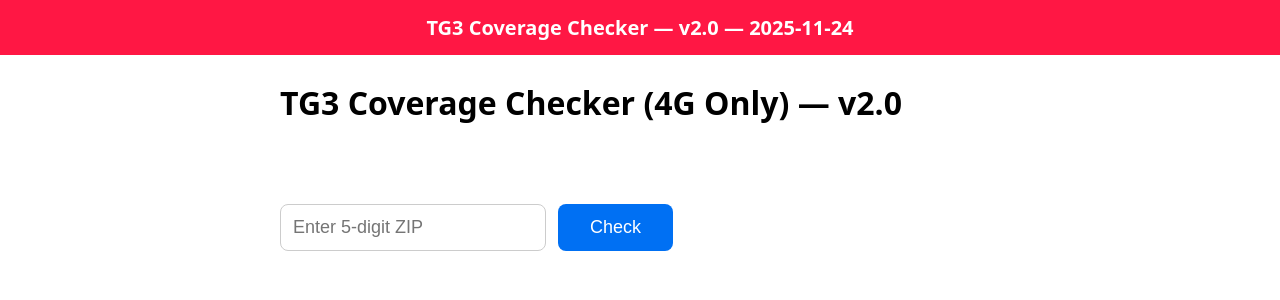
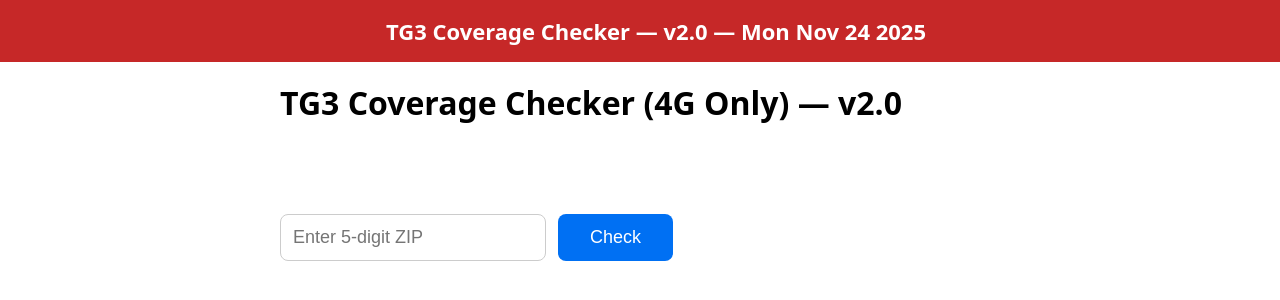
Before and after one commit to saxios2015-lang/cell-coverage-app, a Next.js app: page / in a window 1280 px wide. Shown: the top 300 px of the page. Built offline with nearby package versions, Linux system fonts and the light colour scheme.

Commit message:
Update index.js

```diff
--- a/pages/index.js
+++ b/pages/index.js
@@ -6,7 +6,7 @@ export default function Home() {
   const [result, setResult] = useState(null);
   const [supportedPlmns, setSupportedPlmns] = useState(new Set());
 
-  // Load your IMSI whitelist
+  // Load your IMSI list
   useEffect(() => {
     fetch("/data/IMSI_data_tg3.csv")
       .then(r => r.text())
@@ -25,12 +25,12 @@ export default function Home() {
       });
   }, []);
 
-  // HARD-CODED — your real key (safe — it's public-facing anyway)
+  // YOUR REAL KEY — hard-coded
   const OCID_KEY = "pk.7e55133a94aec3549fab3acdc2885aab";
 
   const RENDER_BACKEND = "https://cell-coverage-app.onrender.com";
 
-  // VERSION
+  // VERSION v2.0 — you will see this at the top
   const APP_VERSION = "v2.0";
 
   const handleSearch = async (e) => {
@@ -111,26 +111,27 @@ export default function Home() {
 
   return (
     <main style={{ maxWidth: 720, margin: "40px auto", fontFamily: "system-ui", padding: 20 }}>
-      {/* v2.0 BANNER — PROOF YOU'RE ON THE RIGHT BUILD */}
+      {/* v2.0 BANNER — IMPOSSIBLE TO MISS */}
       <div style={{
-        background: "#ff1744",
+        background: "#c62828",
         color: "white",
-        padding: "14px",
+        padding: "16px",
         textAlign: "center",
+        fontSize: "22px",
         fontWeight: "bold",
-        fontSize: "20px",
         position: "fixed",
         top: 0,
         left: 0,
         right: 0,
+        width: "100%",
         zIndex: 9999,
       }}>
-        TG3 Coverage Checker — {APP_VERSION} — {new Date().toISOString().split("T")[0]}
+        TG3 Coverage Checker — {APP_VERSION} — {new Date().toDateString()}
       </div>
 
       <h1>TG3 Coverage Checker (4G Only) — {APP_VERSION}</h1>
 
-      <form onSubmit={handleSearch} style={{ display: "flex", gap: 12, margin: "80px 0 30px" }}>
+      <form onSubmit={handleSearch} style={{ display: "flex", gap: 12, margin: "90px 0 30px" }}>
         <input
           value={zip}
           onChange={(e) => setZip(e.target.value.replace(/\D/g, "").slice(0, 5))}
```
